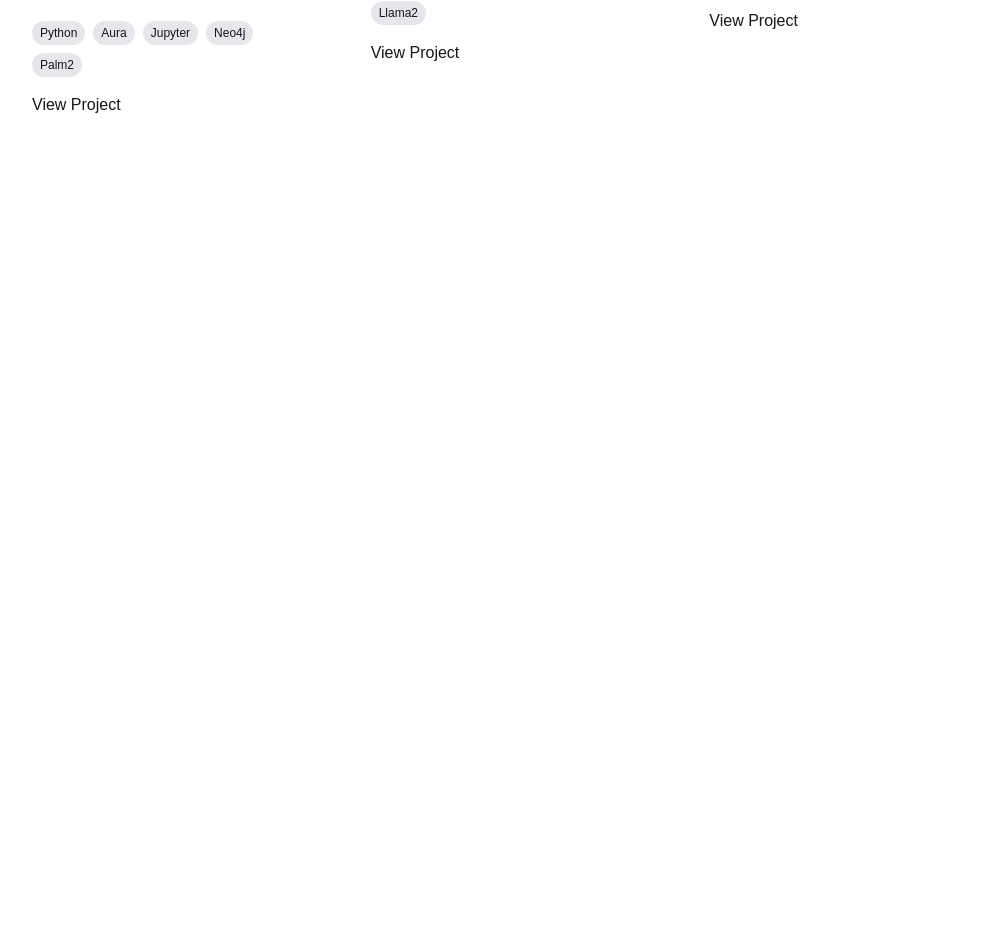
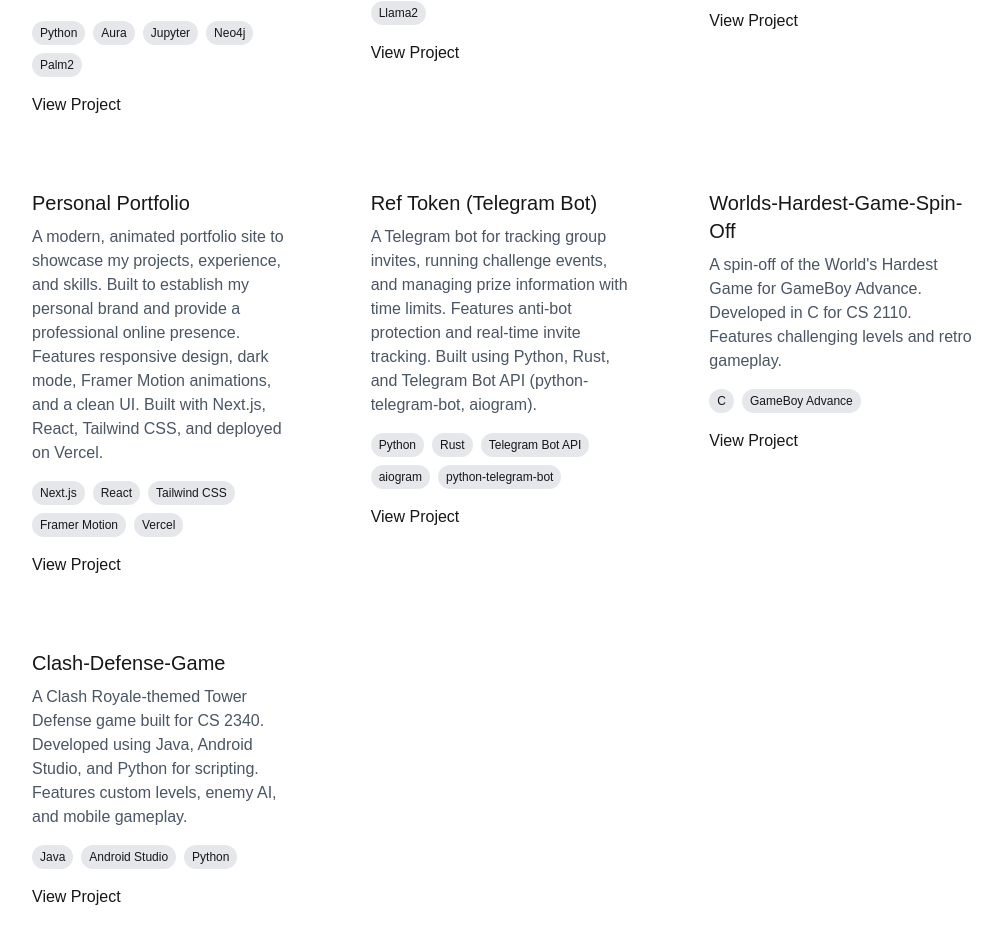
Before and after one commit to SurajGeddam/personal-portfolio, a Next.js app: page /projects in a window 1280 px wide. Shown: the part 503-1446 px from the top of the page, without its empty margins (136-1138 px from the left). Before the commit the page ends 800 px from the top, so only its background shows below. Built offline with nearby package versions, Linux system fonts and the light colour scheme.

Commit message:
feat: add personal-portfolio, Ref Token, Worlds-Hardest-Game-Spin-Off, and Clash-Defense-Game projects with descriptions and tech stacks

```diff
--- a/components/Projects.tsx
+++ b/components/Projects.tsx
@@ -23,6 +23,34 @@ const projects = [
       "Built a volunteer event sign-in and hour-logging app using QR code tech with Firebase & React; designed roles for organizers and volunteers to track hours.",
     tech: ["Firebase", "React", "Node.js"],
     href: "https://github.com/SurajGeddam/VolunTrack",
+  },
+  {
+    title: "Personal Portfolio",
+    description:
+      "A modern, animated portfolio site to showcase my projects, experience, and skills. Built to establish my personal brand and provide a professional online presence. Features responsive design, dark mode, Framer Motion animations, and a clean UI. Built with Next.js, React, Tailwind CSS, and deployed on Vercel.",
+    tech: ["Next.js", "React", "Tailwind CSS", "Framer Motion", "Vercel"],
+    href: "https://github.com/SurajGeddam/personal-portfolio",
+  },
+  {
+    title: "Ref Token (Telegram Bot)",
+    description:
+      "A Telegram bot for tracking group invites, running challenge events, and managing prize information with time limits. Features anti-bot protection and real-time invite tracking. Built using Python, Rust, and Telegram Bot API (python-telegram-bot, aiogram).",
+    tech: ["Python", "Rust", "Telegram Bot API", "aiogram", "python-telegram-bot"],
+    href: "https://github.com/SurajGeddam/ref-token-bot",
+  },
+  {
+    title: "Worlds-Hardest-Game-Spin-Off",
+    description:
+      "A spin-off of the World's Hardest Game for GameBoy Advance. Developed in C for CS 2110. Features challenging levels and retro gameplay.",
+    tech: ["C", "GameBoy Advance"],
+    href: "https://github.com/SurajGeddam/Worlds-Hardest-Game-Spin-Off",
+  },
+  {
+    title: "Clash-Defense-Game",
+    description:
+      "A Clash Royale-themed Tower Defense game built for CS 2340. Developed using Java, Android Studio, and Python for scripting. Features custom levels, enemy AI, and mobile gameplay.",
+    tech: ["Java", "Android Studio", "Python"],
+    href: "https://github.com/SurajGeddam/Clash-Defense-Game",
   },
 ];
 
```
